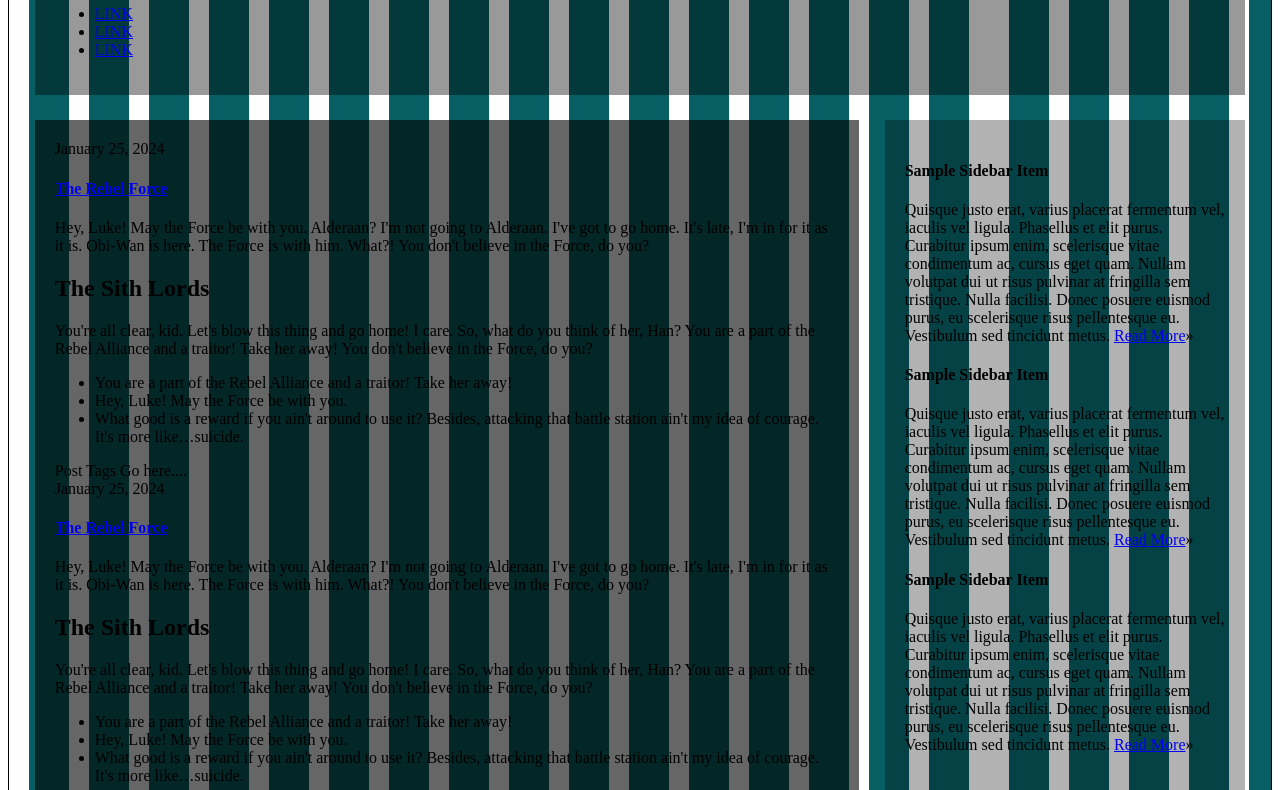
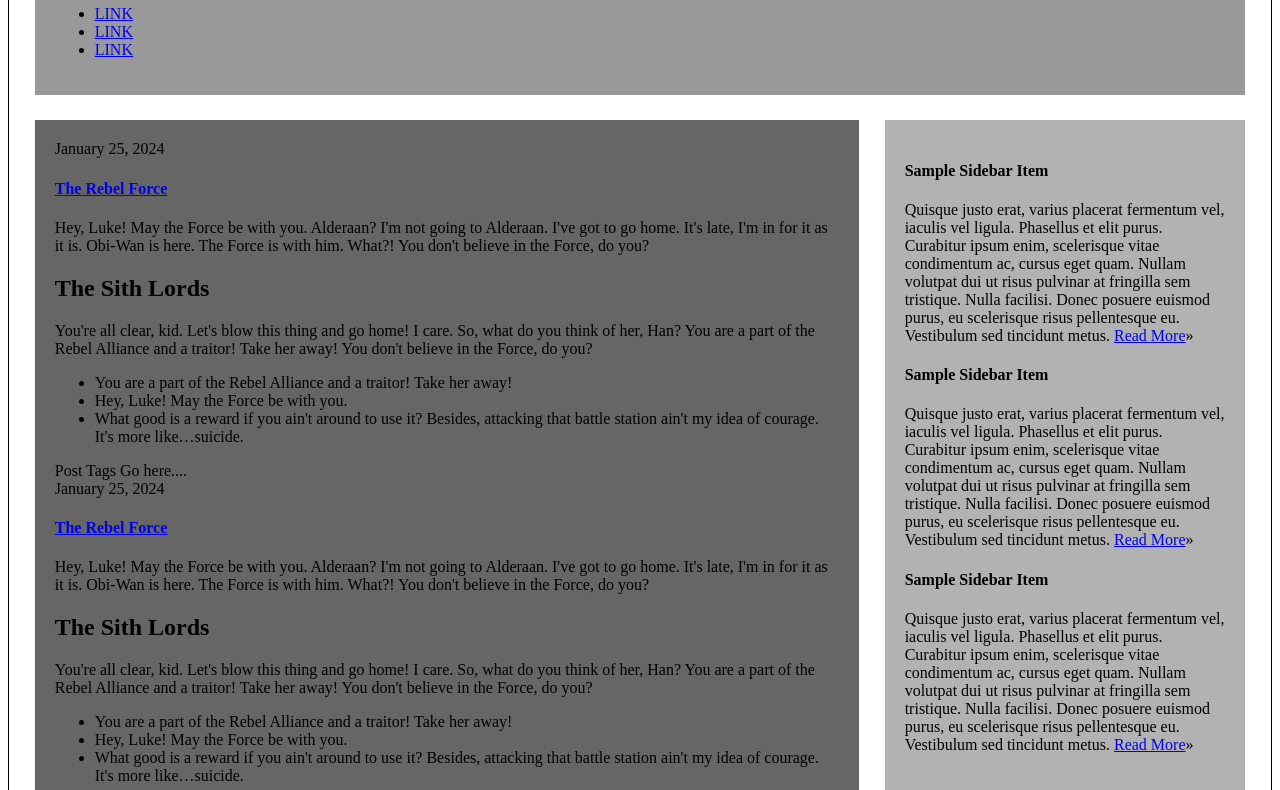
Before and after one commit to EthanMillerUALR/ifsc-3342, a plain HTML site: page grid/index.html in a window 1280 px wide. Shown: the part 189-979 px from the top of the page. Drawn offline with Linux system fonts and the light colour scheme.

Commit message:
removed grid background

```diff
--- a/grid/assets/css/screen.css
+++ b/grid/assets/css/screen.css
@@ -21,7 +21,6 @@ main {
     /*width: 980px;*/
     margin: 20px auto;
     border: 1px solid #000;
-    background-image: url("../img/grid\ 16.png");
 }
 
 header.primary, footer.primary {
```
